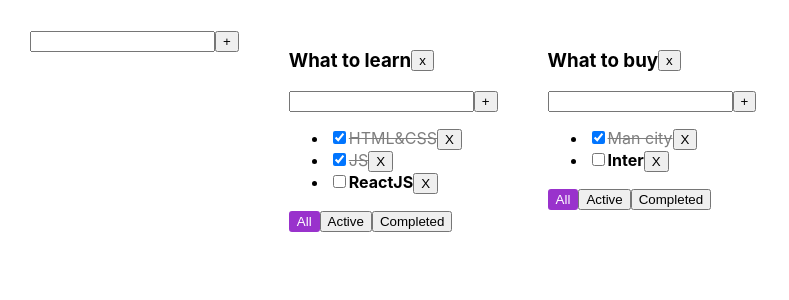
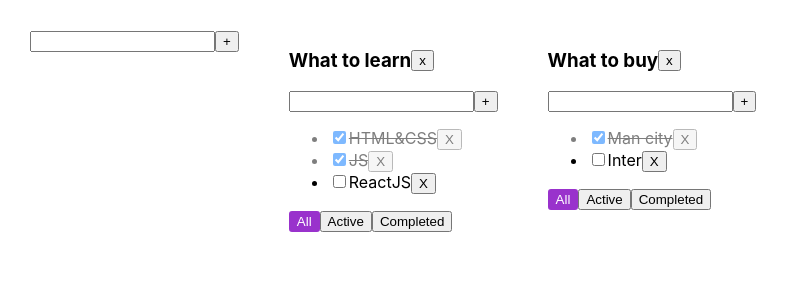
Before and after one commit to Kliapwnz/myWay, a React (Vite) app: page / in a window 1280 px wide. Shown: the top 300 px of the page, without its empty margins (0-789 px from the left). Built offline with nearby package versions, Linux system fonts and the light colour scheme.

Commit message:
create EditableSpan.tsx

```diff
--- /dev/null
+++ b/src/EditableSpan.tsx
@@ -0,0 +1,11 @@
+import React from 'react';
+
+type Props = {
+   value: string
+}
+
+export const EditableSpan = ({value}: Props) => {
+   return (
+      <span>{value}</span>
+   );
+};
--- a/src/TodolistItem.tsx
+++ b/src/TodolistItem.tsx
@@ -2,6 +2,7 @@ import {FilterValues, Task, Todolist} from "./App";
 import {Button} from "./Button";
 import {ChangeEvent, KeyboardEvent, useState} from "react";
 import {CreateItemForm} from "./CreateItemForm";
+import {EditableSpan} from "./EditableSpan";
 
 
 type Props = {
@@ -53,12 +54,14 @@ export const TodolistItem = ({
                      changeTaskStatus(id, task.id, newStatusValue)
                   }
                   return (
-                     <li key={task.id}>
+                     <li key={task.id} className={task.isDone ? "task-done" : ""}>
                         <input type="checkbox"
                                checked={task.isDone}
                                onChange={changeTaskStatusHandler}
                         />
-                        <span className={task.isDone ? "task-done" : "task"}>{task.title}</span>
+
+                        <EditableSpan value={task.title}/>
+
                         <Button title={"X"} onClick={deleteTaskHandler}/>
                      </li>
                   )
```
